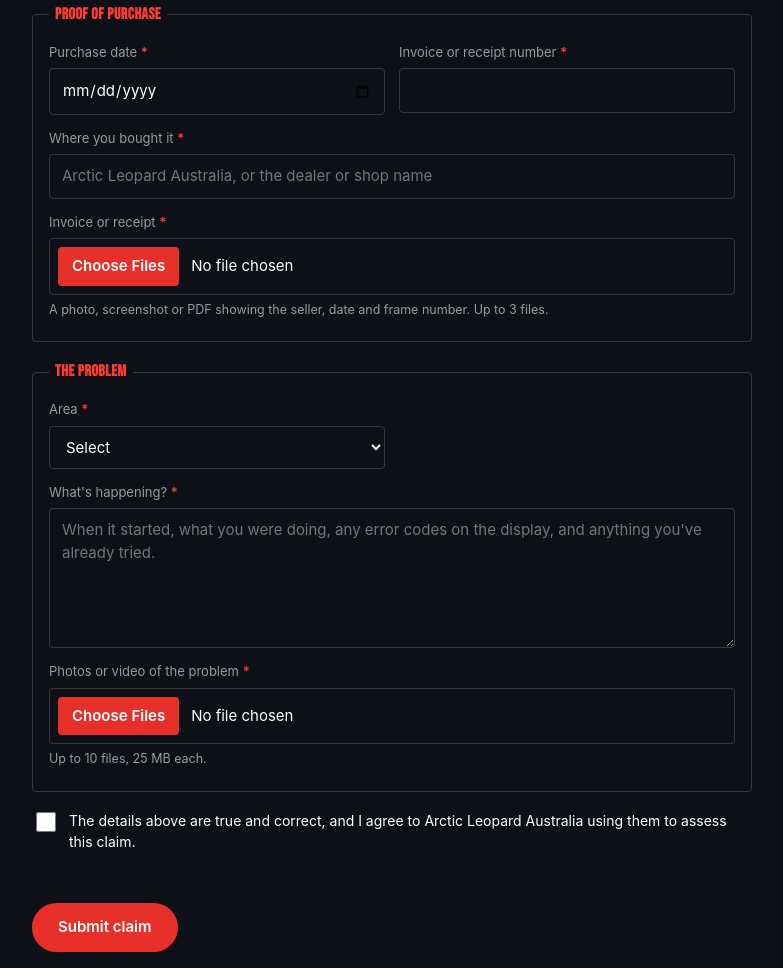
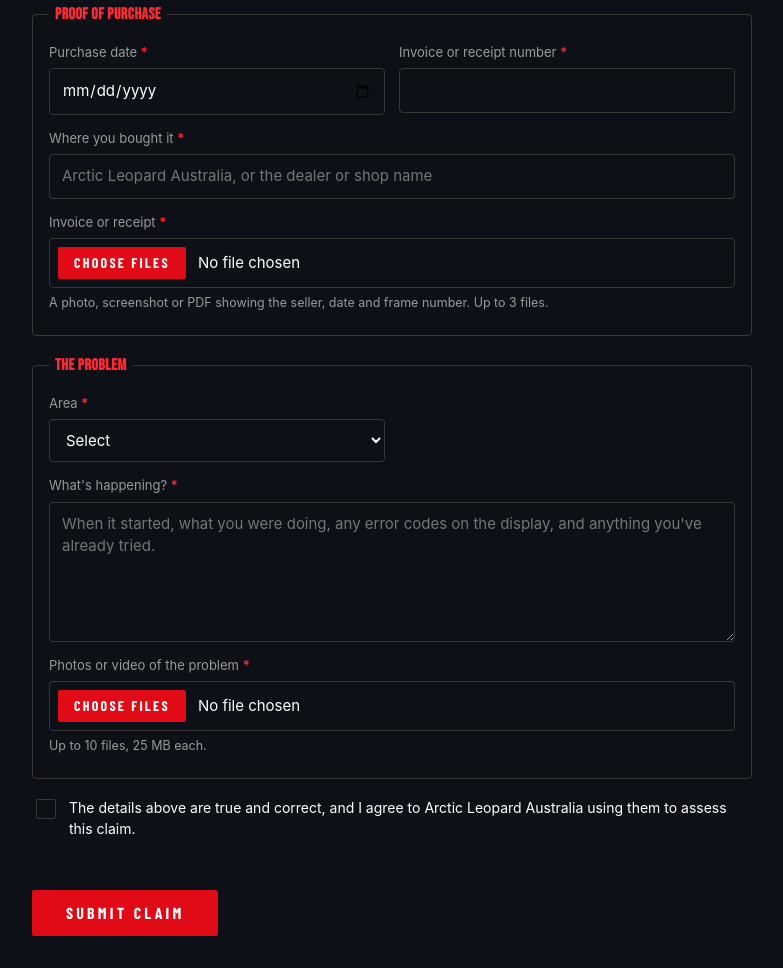
Before and after one commit to jps-industries/arctic-leopard-dashboard, a plain HTML site: page claim.html in a window 1280 px wide. Shown: the part 891-1859 px from the top of the page, without its empty margins (248-1031 px from the left). Drawn offline with nearby package versions, Linux system fonts and the light colour scheme.

Commit message:
Make warranty form buttons square and on-brand (#1)
Submit claim and Choose Files buttons now use the square red style from the
website (Barlow Condensed, uppercase, brand red) instead of a pill, and the
consent checkbox is a dark square box that fills red when ticked.


Claude-Session: https://claude.ai/code/session_01Dpi2Lk15VmuGb4U9BozLRE

Co-authored-by: Claude <noreply@anthropic.com>

```diff
--- a/claim.html
+++ b/claim.html
@@ -7,9 +7,9 @@
 <title>Warranty Form · Arctic Leopard Australia</title>
 <link rel="preconnect" href="https://fonts.googleapis.com">
 <link rel="preconnect" href="https://fonts.gstatic.com" crossorigin>
-<link href="https://fonts.googleapis.com/css2?family=Bebas+Neue&display=swap" rel="stylesheet">
+<link href="https://fonts.googleapis.com/css2?family=Barlow+Condensed:wght@600;700&family=Bebas+Neue&display=swap" rel="stylesheet">
 <style>
-:root{--bg:#0d1117;--panel:#171717;--ink:#ffffff;--muted:#999999;--line:#3A3737;--accent:#E8302A;--accent-hi:#ff3b32;--err:#ff6b6b;--ok:#6fd38a}
+:root{--bg:#0d1117;--panel:#171717;--ink:#ffffff;--muted:#999999;--line:#3A3737;--accent:#E10A17;--accent-hi:#ff2a35;--err:#ff6b6b;--ok:#6fd38a}
 *{box-sizing:border-box}
 [hidden]{display:none!important}
 html,body{margin:0;background:var(--bg);color:var(--ink);font:15px/1.5 Inter,"Helvetica Neue",Helvetica,Arial,sans-serif}
@@ -27,14 +27,14 @@ label b{color:var(--accent-hi);font-weight:600}
 input,select,textarea{width:100%;background:var(--bg);color:var(--ink);border:1px solid var(--line);border-radius:4px;padding:10px 12px;font:inherit}
 input:focus,select:focus,textarea:focus{outline:2px solid var(--accent);outline-offset:0;border-color:var(--accent)}
 input[type="file"]{padding:8px}
-input[type="file"]::file-selector-button,input[type="file"]::-webkit-file-upload-button{background:var(--accent);color:#ffffff;border:0;border-radius:4px;padding:8px 14px;margin-right:12px;font:inherit;font-weight:600;cursor:pointer;transition:background .2s ease}
+input[type="file"]::file-selector-button,input[type="file"]::-webkit-file-upload-button{background:var(--accent);color:#ffffff;border:0;border-radius:2px;padding:9px 16px;margin-right:12px;font:700 14px/1 'Barlow Condensed',Inter,sans-serif;text-transform:uppercase;letter-spacing:.16em;cursor:pointer;transition:background .2s ease}
 input[type="file"]::file-selector-button:hover,input[type="file"]::-webkit-file-upload-button:hover{background:var(--accent-hi)}
 textarea{min-height:140px;resize:vertical}
 .hint{font-size:12.5px;color:var(--muted)}
 .check{display:flex;gap:10px;align-items:flex-start;font-size:14px;color:var(--ink)}
-.check input{width:20px;height:20px;flex:none;accent-color:var(--accent);margin-top:2px}
-button{background:var(--accent);color:#ffffff;border:0;border-radius:100px;padding:13px 26px;font:inherit;font-weight:600;cursor:pointer;align-self:flex-start;transition:background .2s ease,box-shadow .2s ease}
-button:hover{background:var(--accent-hi);box-shadow:0 0 0 1px rgba(255,255,255,.08),0 10px 28px -6px rgba(0,0,0,.5),0 0 28px -4px rgba(232,48,42,.55)}
+.check input{appearance:none;-webkit-appearance:none;width:20px;height:20px;flex:none;margin-top:2px;padding:0;background:var(--bg);border:1px solid var(--line);border-radius:2px;cursor:pointer;display:grid;place-content:center}.check input:checked{background:var(--accent);border-color:var(--accent)}.check input:checked::after{content:'';width:6px;height:11px;border:solid #fff;border-width:0 2px 2px 0;transform:rotate(45deg) translate(-1px,-1px)}
+button{background:var(--accent);color:#ffffff;border:0;border-radius:2px;padding:15px 34px;font:700 16px/1 'Barlow Condensed',Inter,sans-serif;text-transform:uppercase;letter-spacing:.2em;cursor:pointer;align-self:flex-start;transition:background .2s ease,box-shadow .2s ease}
+button:hover{background:var(--accent-hi);box-shadow:0 0 0 1px rgba(255,255,255,.08),0 10px 28px -6px rgba(0,0,0,.5),0 0 28px -4px rgba(225,10,23,.55)}
 button:disabled{opacity:.6;cursor:default;box-shadow:none}
 .err{color:var(--err);min-height:1em}
 .hp{position:absolute;left:-9999px;width:1px;height:1px;overflow:hidden}
```
